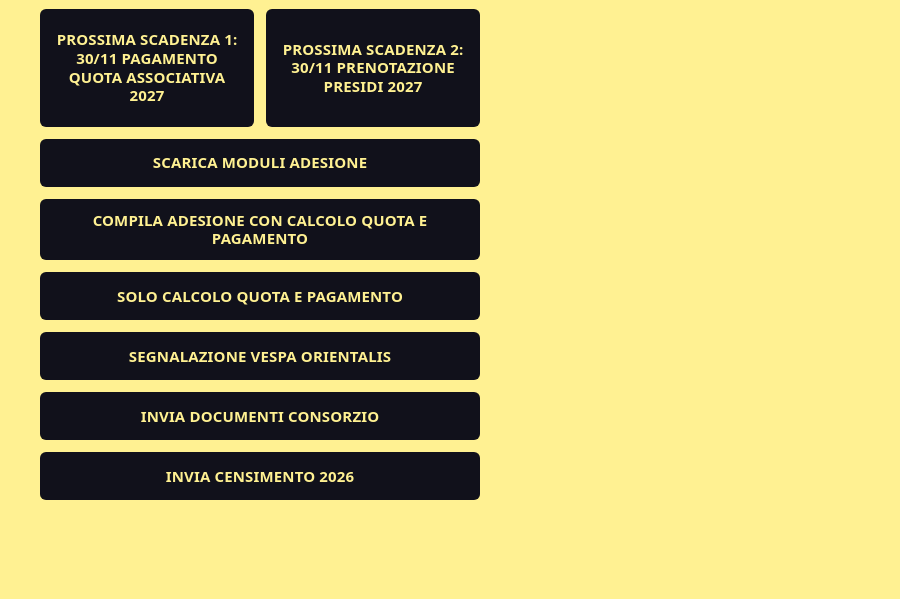
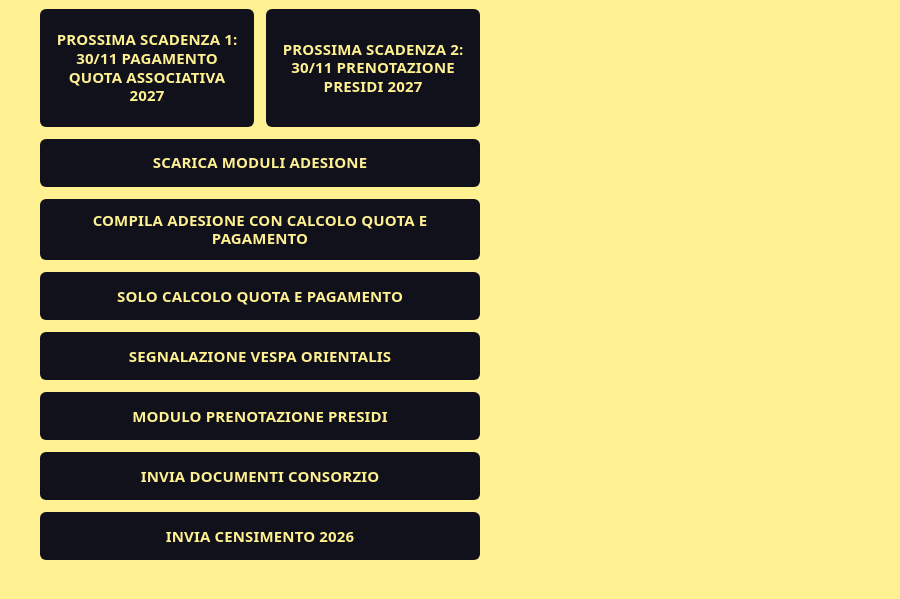
Before and after one commit to apicoltorimacerata-ai/apicoltori-app, a plain HTML site: page index.html in a window 1280 px wide. Shown: the part 267-866 px from the top of the page, without its empty margins (380-1280 px from the left). Before the commit the page ends 807 px from the top, so only its background shows below. Drawn offline with Linux system fonts and the light colour scheme.

Commit message:
attivata prenotazione presidi

```diff
--- a/index.html
+++ b/index.html
@@ -36,8 +36,8 @@
       link: "https://apicoltorimacerata-ai.github.io/prenotazione-presidi/quota-2027-pagamento.html"},
    { testo: "SEGNALAZIONE VESPA ORIENTALIS",
       link: "https://apicoltorimacerata-ai.github.io/vespa_orientalis" },
-  //  { testo: "MODULO PRENOTAZIONE PRESIDI",
-  //  link: "https://apicoltorimacerata-ai.github.io/prenotazione-presidi/prenotazione-presidi-2027.html" },
+   { testo: "MODULO PRENOTAZIONE PRESIDI",
+      link: "https://apicoltorimacerata-ai.github.io/prenotazione-presidi/prenotazione-presidi-2027.html" },
     { testo: "INVIA DOCUMENTI CONSORZIO",
       link: "https://apicoltorimacerata-ai.github.io/prenotazione-presidi/invio-documenti-consorzio.html" },
     { testo: "INVIA CENSIMENTO 2026",
```
